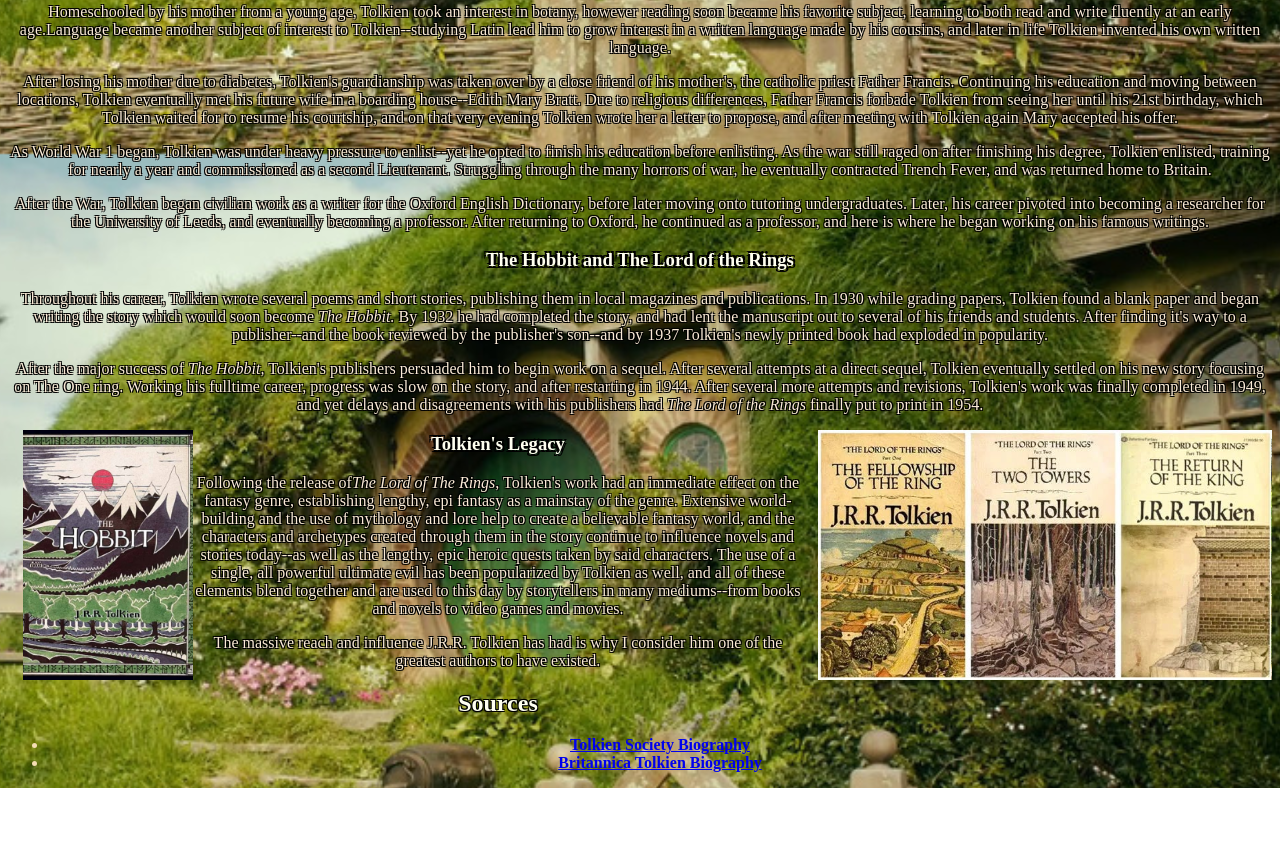
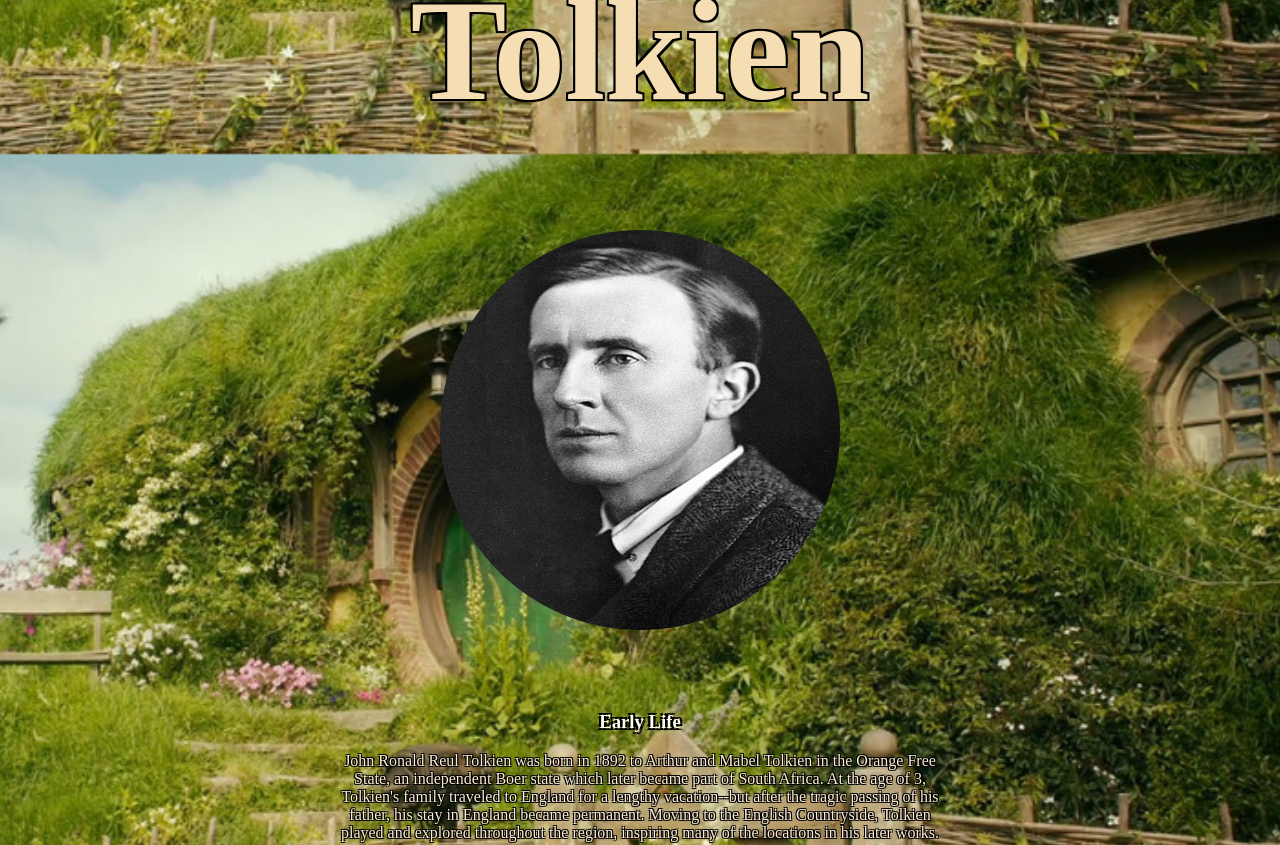
Before and after one commit to JnicholsBCCA/GoatProject, a plain HTML site: page index.html in a window 1280 px wide. Shown: the part 646-1491 px from the top of the page. Before the commit the page ends 1434 px from the top, so only its background shows below. Drawn offline with Linux system fonts and the light colour scheme.

Commit message:
fixing things

```diff
--- a/index.html
+++ b/index.html
@@ -15,21 +15,22 @@
         </style>
 </head>
 <body>
-    <header>
-    <h1>John Ronald Reuel Tolkien </h1>
-    <img src="images/JRR.jpg" alt="Tolkien" height="400" width="400" id="main-image">
-</header>
-
-<main>
-<div class="Beginning">
+    <div class="wrapper">
+       <div><h1></h1></div>
+       <div><h1><header><h1>John Ronald Reuel Tolkien </h1>
+        <img src="images/JRR.jpg" alt="Tolkien" height="400" width="400" id="main-image"></header> </h1></div>
+       <div><h1></h1></div>
+       <div><h1></h1></div>
+       <div><div class="Beginning">
         <h3> Early Life  </h3>
         <p>  John Ronald Reul Tolkien was born in 1892 to Arthur and Mabel Tolkien in the Orange Free State, an independent Boer state which later became part of South Africa. At the age of 3, Tolkien's family traveled to England for a lengthy vacation--but after the tragic passing of his father,  his stay in England became permanent.  Moving to the English Countryside, Tolkien played and explored throughout the region, inspiring many of the locations in his later works.</p>
          <p>Homeschooled by his mother from a young age, Tolkien took an interest in botany, however reading soon became his favorite subject, learning to both read and write fluently at an early age.Language became another subject of interest to Tolkien--studying Latin lead him to grow interest in a written language made by his cousins, and later in life Tolkien invented his own written language.</p>
          <p> After losing his mother due to diabetes, Tolkien's guardianship was taken over by a close friend of his mother's, the catholic priest Father Francis. Continuing his education and moving between locations, Tolkien eventually met his future wife in a boarding house--Edith Mary Bratt. Due to religious differences, Father Francis forbade Tolkien from seeing her until his 21st birthday, which Tolkien waited for to resume his courtship, and on that very evening Tolkien wrote her a letter to propose, and after meeting with Tolkien again Mary accepted his offer.</p>
          <p>As World War 1 began, Tolkien was under heavy pressure to enlist--yet he opted to finish his education before enlisting. As the war still raged on after finishing his degree, Tolkien enlisted, training for nearly a year and commissioned as a second Lieutenant. Struggling through the many horrors of war, he eventually contracted Trench Fever, and was returned home to Britain. </p>
-    <p>After the War, Tolkien began civilian work as a writer for the Oxford English Dictionary, before later moving onto tutoring undergraduates. Later, his career pivoted into becoming a researcher for the University of Leeds, and eventually becoming a professor. After returning to Oxford, he continued as a professor, and here is where he began working on his famous writings.</p>
-</div>
-<h3> The Hobbit and The Lord of the Rings</h3>
+         <p>After the War, Tolkien began civilian work as a writer for the Oxford English Dictionary, before later moving onto tutoring undergraduates. Later, his career pivoted into becoming a researcher for the University of Leeds, and eventually becoming a professor. After returning to Oxford, he continued as a professor, and here is where he began working on his famous writings.</p></div></div>
+       <div><h1></h1></div>
+       <div><img src="images/hobbitcover.jpg" alt="Hobbit Book" id="hobbit-cover" class="inline-image1"></div>
+       <div><h3> The Hobbit and The Lord of the Rings</h3>
         <div class="Middle">
 
 
@@ -38,30 +39,26 @@
 
 
 
-    <p>After the major success of <em>The Hobbit,</em> Tolkien's publishers persuaded him to begin work on a sequel. After several attempts at a direct sequel, Tolkien eventually settled on his new story focusing on The One ring. Working his fulltime career, progress was slow on the story, and after restarting in 1944. After several more attempts and revisions, Tolkien's work was finally completed in 1949, and yet delays and disagreements with his publishers had <em>The Lord of the Rings</em> finally put to print in 1954.</p>
-
-
+            <p>After the major success of <em>The Hobbit,</em> Tolkien's publishers persuaded him to begin work on a sequel. After several attempts at a direct sequel, Tolkien eventually settled on his new story focusing on The One ring. Working his fulltime career, progress was slow on the story, and after restarting in 1944. After several more attempts and revisions, Tolkien's work was finally completed in 1949, and yet delays and disagreements with his publishers had <em>The Lord of the Rings</em> finally put to print in 1954.</p></div></div>
+       <div><img src="images/LOTR.jpg" alt ="Lord of the Rings" id="lotr" class="inline-image2"></div>
+       <div><h1></h1></div>
+       <div><div class="End">
+        <h3>Tolkien's Legacy</h3>
+         <p>Following the release of<em>The Lord of The Rings</em>, Tolkien's work had an immediate effect on the fantasy genre, establishing lengthy, epi fantasy as a mainstay of the genre. Extensive world-building and the use of mythology and lore help to create a believable fantasy world, and the characters and archetypes created through them in the story continue to influence novels and stories today--as well as the lengthy, epic heroic quests taken by said characters. The use of a single, all powerful ultimate evil has been popularized by Tolkien as well, and all of these elements blend together and are used to this day by storytellers in many mediums--from books and novels to video games and movies.</p>
+         <p>The massive reach and influence J.R.R. Tolkien has had is why I consider him one of the greatest authors to have existed.
+         </p></div>
+        </div>
+       <div><h1></h1></div>
+       <div><h1></h1></div>
+       <div><div class="sources">
+        <h3>Sources</h3>
+        <ul>
+           <li> <a href="https://www.tolkiensociety.org/discover/biography/" target="_blank">Tolkien Society Biography </a></li>
+            <li> <a href="https://www.britannica.com/biography/J-R-R-Tolkien" target="_blank"> Britannica Tolkien Biography </a></li>
+            </ul>
+        </div></div>
+       <div><h1></h1></div>
 
       </div>
-<img src="images/hobbitcover.jpg" alt="Hobbit Book" id="hobbit-cover" class="inline-image1">
-<img src="images/LOTR.jpg" alt ="Lord of the Rings" id="lotr" class="inline-image2">
-<div class="End">
-    <h3>Tolkien's Legacy</h3>
-     <p>Following the release of<em>The Lord of The Rings</em>, Tolkien's work had an immediate effect on the fantasy genre, establishing lengthy, epi fantasy as a mainstay of the genre. Extensive world-building and the use of mythology and lore help to create a believable fantasy world, and the characters and archetypes created through them in the story continue to influence novels and stories today--as well as the lengthy, epic heroic quests taken by said characters. The use of a single, all powerful ultimate evil has been popularized by Tolkien as well, and all of these elements blend together and are used to this day by storytellers in many mediums--from books and novels to video games and movies.</p>
-
-
-     <p>The massive reach and influence J.R.R. Tolkien has had is why I consider him one of the greatest authors to have existed.
-     </p>
-
-    <h2> Sources</h2>
-    </div>
-</main>
-<div class="sources">
-<ul>
-   <li> <a href="https://www.tolkiensociety.org/discover/biography/">Tolkien Society Biography</a></li>
-    <li> <a href="https://www.britannica.com/biography/J-R-R-Tolkien">Britannica Tolkien Biography</a></li>
-    </ul>
-</div>
-
 </body>
 </html>
--- a/styles.css
+++ b/styles.css
@@ -1,3 +1,31 @@
+.wrapper {
+  display: grid;
+  grid-template-columns: 1fr 2fr 1fr;
+  grid-auto-rows: minmax(100px, auto);
+
+}
+
+* {
+  box-sizing: border-box;
+}
+
+.wrapper {
+  background-color:transparent;
+}
+
+.wrapper > div {
+  /* border: 1px solid #000000;
+  border-radius: 5px; */
+  background-color: transparent;
+  padding: 15px;
+  color: #000000;
+}
+
+.border-left{background-color: rgba(210, 180, 140, 0.5);}
+
+.border-right{background-color: rgba(210, 180, 140, 0.5);}
+
+
 header {
   text-shadow:
       2px 2px 0 #000,
@@ -12,7 +40,12 @@ h1{font-size: 3em;
    {color: ivory;
     text-align:center;
   }
-
+  h2{font-size: 1em;
+    color: wheat;}
+    h2
+     {color: ivory;
+      text-align:center;
+    }
 h3{color: ivory;
    text-shadow:
   2px 2px 0 #000,
@@ -58,12 +91,11 @@ text-align:center;}
     }
 
   .inline-image2 {
-    height:250px;
+    height:150px;
     width:auto;
       display:block;
       float:right;
-      margin: 0px 0px 15px 15px;
-      object-position:bottom;
+      object-position:top;
      }
 
     .sources{
```
Lines whose indentation alone changed are shown as unchanged.
